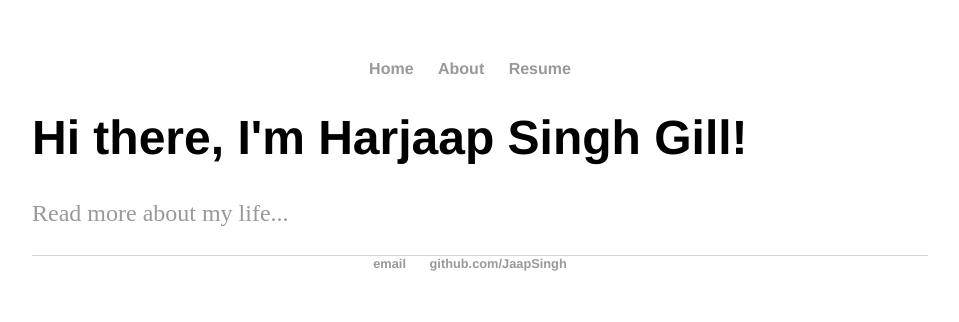
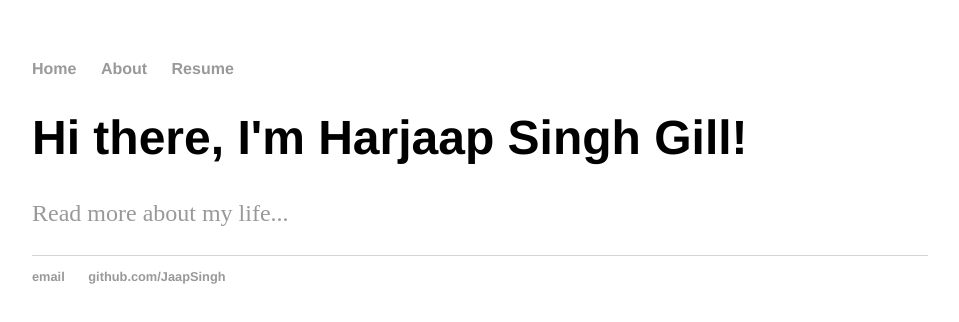
Before and after one commit to JaapSingh/jaapsingh.github.io, a plain HTML site: page index.html in a window 1280 px wide. Shown: the whole page, without its empty margins (160-1119 px from the left). Drawn offline with Linux system fonts and the light colour scheme.

Commit message:
Update main.css

```diff
--- a/css/main.css
+++ b/css/main.css
@@ -7,9 +7,6 @@ nav ul, footer ul {
     padding: 0px;
     list-style: none;
     font-weight: bold;
-    margin: 0px;
-    list-style-type: none;
-    text-align: center;
 }
 nav ul li, footer ul li {
     display: inline;
```
